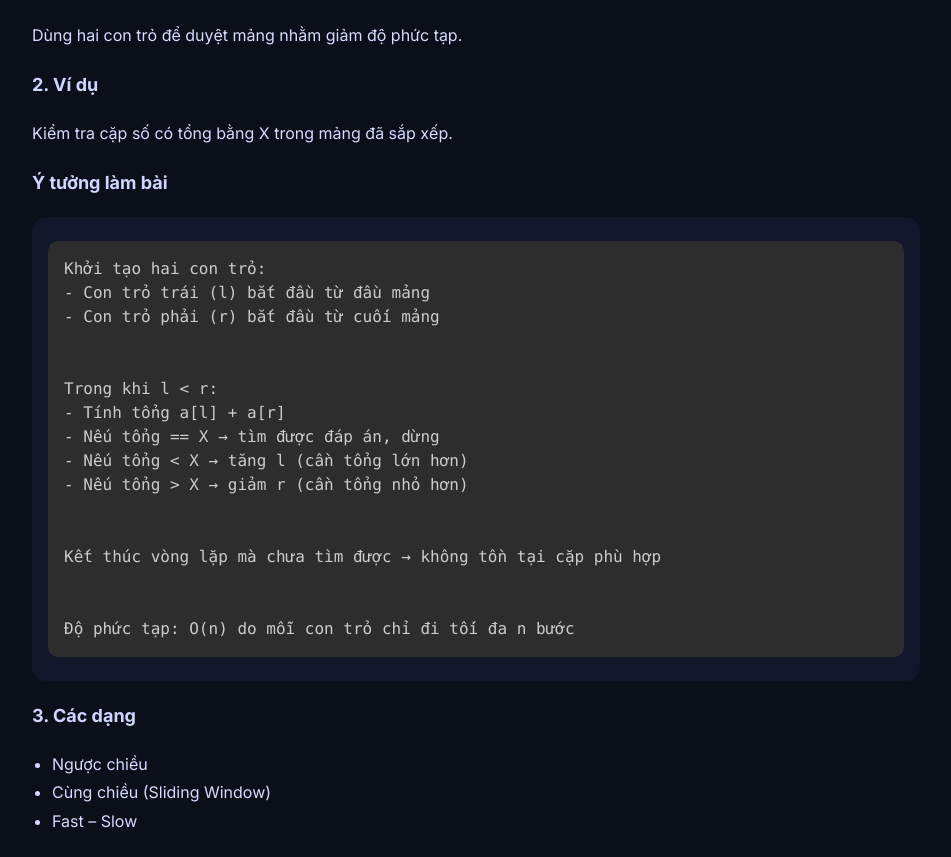
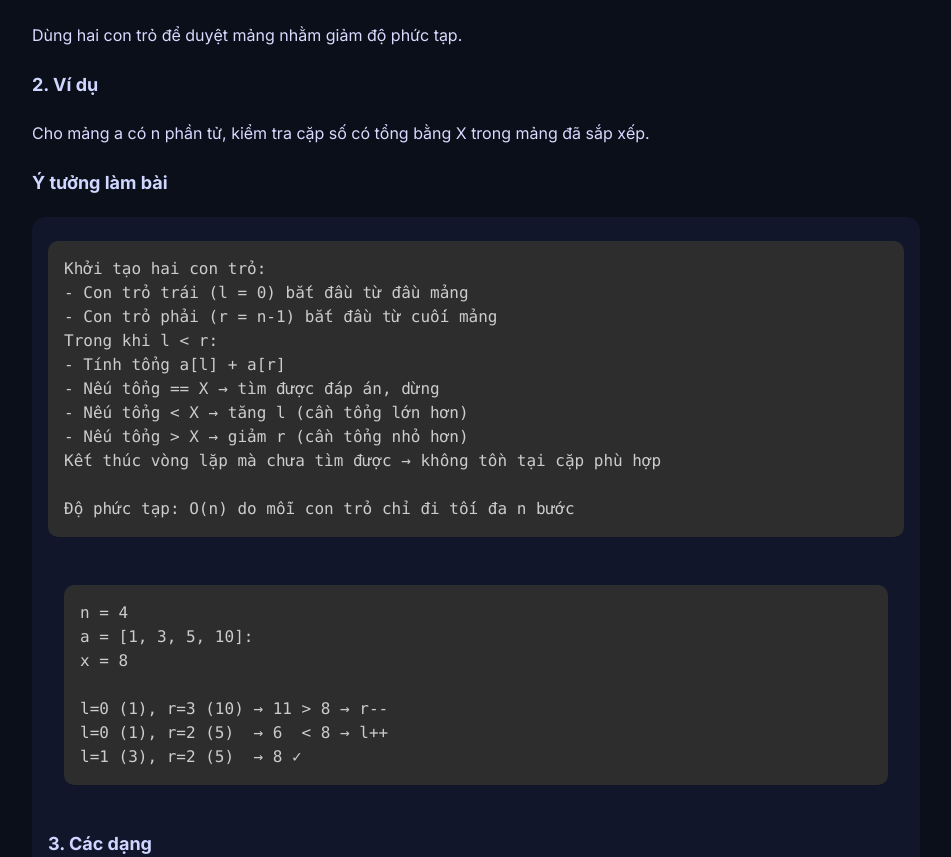
Before and after one commit to CuRuBuuu/bu-algorithm-website, a plain HTML site: page index.html in a window 1280 px wide. Shown: the part 2284-3141 px from the top of the page, without its empty margins (304-1255 px from the left). Drawn offline with nearby package versions, Linux system fonts and the light colour scheme.

Commit message:
index.html

```diff
--- a/index.html
+++ b/index.html
@@ -270,26 +270,30 @@
       <p>Dùng hai con trỏ để duyệt mảng nhằm giảm độ phức tạp.</p>
 
       <h4>2. Ví dụ</h4>
-      <p>Kiểm tra cặp số có tổng bằng X trong mảng đã sắp xếp.</p>
+      <p>Cho mảng a có n phần tử, kiểm tra cặp số có tổng bằng X trong mảng đã sắp xếp.</p>
 
       <h4>Ý tưởng làm bài</h4>
 <div class="code-box">
 <pre><code class="language-none">Khởi tạo hai con trỏ:
-- Con trỏ trái (l) bắt đầu từ đầu mảng
-- Con trỏ phải (r) bắt đầu từ cuối mảng
-
-
+- Con trỏ trái (l = 0) bắt đầu từ đầu mảng
+- Con trỏ phải (r = n-1) bắt đầu từ cuối mảng
 Trong khi l < r:
 - Tính tổng a[l] + a[r]
 - Nếu tổng == X → tìm được đáp án, dừng
 - Nếu tổng < X → tăng l (cần tổng lớn hơn)
 - Nếu tổng > X → giảm r (cần tổng nhỏ hơn)
-
-
 Kết thúc vòng lặp mà chưa tìm được → không tồn tại cặp phù hợp
 
+Độ phức tạp: O(n) do mỗi con trỏ chỉ đi tối đa n bước</code></pre>
+<div class="code-box">
+<pre><code class="language-none">n = 4
+a = [1, 3, 5, 10]:
+x = 8
 
-Độ phức tạp: O(n) do mỗi con trỏ chỉ đi tối đa n bước</code></pre>
+l=0 (1), r=3 (10) → 11 > 8 → r--
+l=0 (1), r=2 (5)  → 6  < 8 → l++
+l=1 (3), r=2 (5)  → 8 ✓ </code></pre>
+
 </div>
 
       <h4>3. Các dạng</h4>
```
